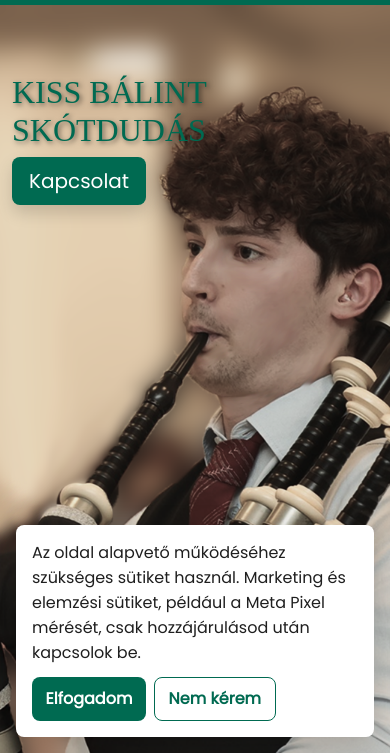
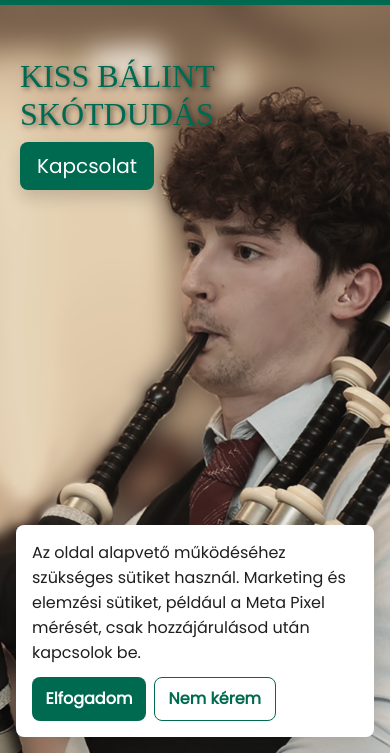
Before and after one commit to BalintKiss2001/hungarianhighlandpiping, a plain HTML site: page HTML/index.html in a window 390 px wide. Shown: the part 91-844 px from the top of the page. Drawn offline with nearby package versions, Linux system fonts and the light colour scheme; a script that the page names is missing; a web font is replaced by a local one.

Commit message:
Update index.html

```diff
--- a/HTML/index.html
+++ b/HTML/index.html
@@ -92,17 +92,27 @@
       position: relative;
       z-index: 2;
       height: 100%;
-      padding-top: clamp(3rem, 8vh, 5.5rem);
+      padding-top: 0;
+      width: 100%;
+      padding-left: clamp(5.5rem, 7vw, 8.25rem);
+      padding-right: 1rem;
     }
 
     .hero-title {
       font-family: 'IM Fell DW Pica SC', serif;
       font-size: 5rem;
+      margin-top: clamp(5rem, 13vh, 8.5rem);
     }
 
     @media (max-width: 768px) {
+      .hero-content {
+        padding-left: 1.25rem;
+        padding-top: 0;
+      }
+
       .hero-title {
         font-size: 2.5rem;
+        margin-top: 3.25rem;
       }
     }
 
@@ -386,7 +396,7 @@
   <!-- Hero Section -->
   <section class="hero-section d-flex align-items-center justify-content-center text-center">
     <!--<div class="hero-overlay"></div> -->
-    <div class="container hero-content d-flex flex-column align-items-start justify-content-start">
+    <div class="hero-content d-flex flex-column align-items-start justify-content-start">
       <h1 class="hero-title text-start">KISS BÁLINT<br />SKÓTDUDÁS</h1>
       <a href="oldal_3_kapcsolat.html" class="btn btn-custom btn-lg shadow">Kapcsolat</a>
     </div>
```
